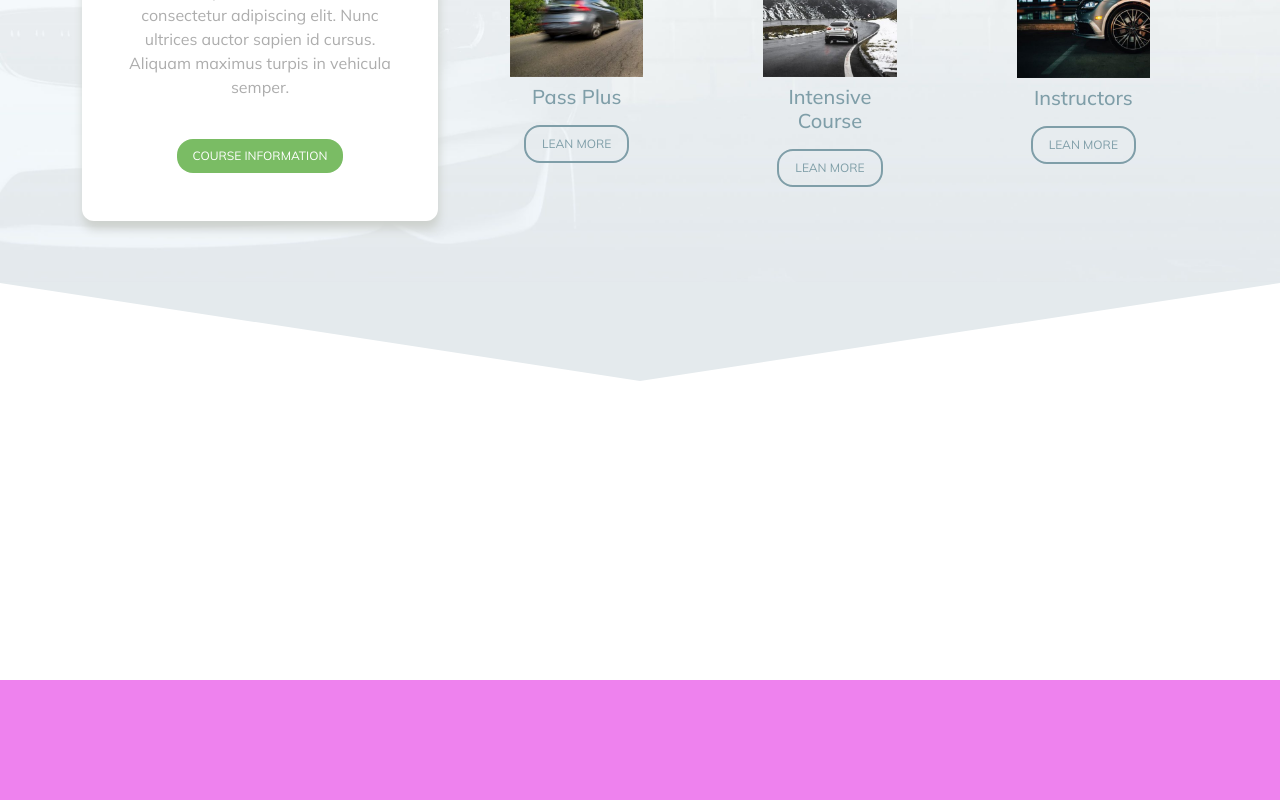
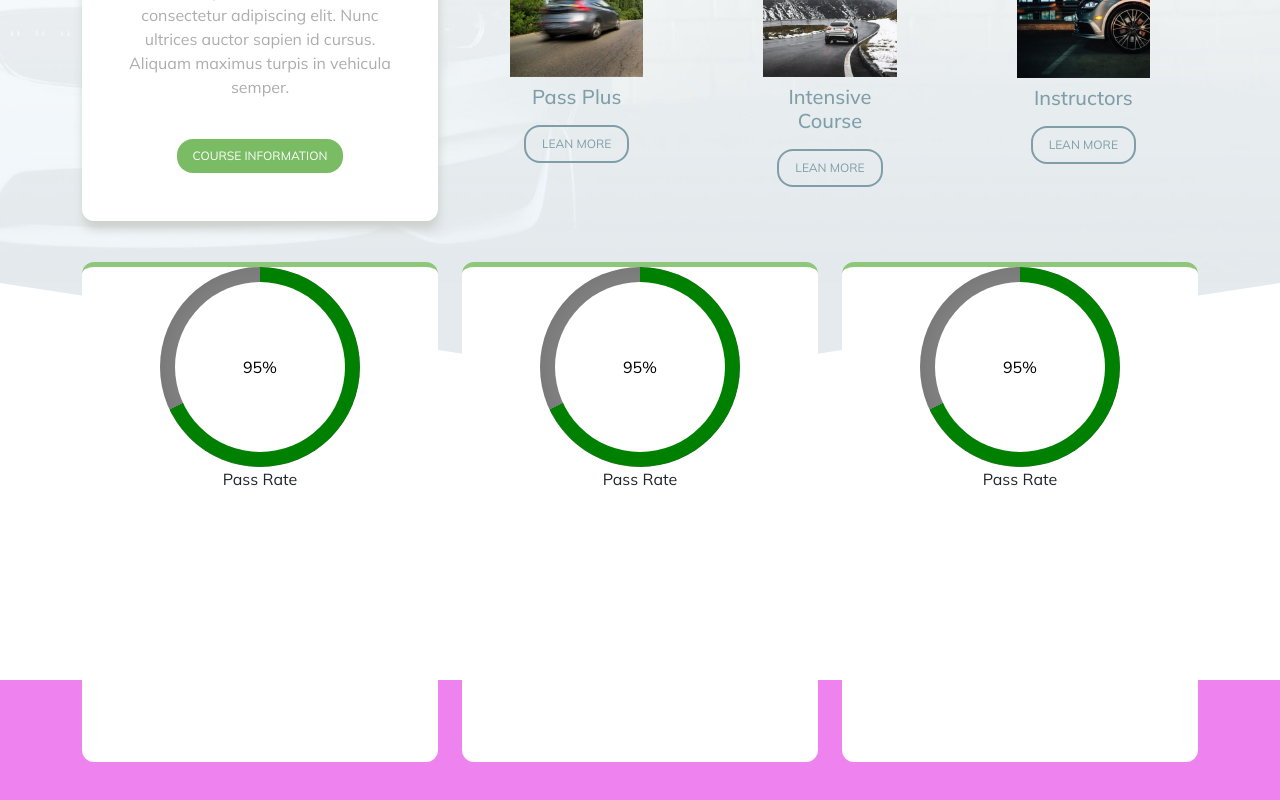
Before and after one commit to Pier98Sa/proj-html-vuejs, a Vue app: page / in a window 1280 px wide. Shown: the part 1277-2077 px from the top of the page. Built offline with nearby package versions, Linux system fonts and the light colour scheme.

Commit message:
aggiunta la prima versione dei circle

```diff
--- a/src/App.vue
+++ b/src/App.vue
@@ -54,7 +54,6 @@ export default {
     background-color: $primaryColorButton;
     color: $tertiaryColorButton;
 
-
     &:hover{
       background-color: $secondaryColorButton;
     }
@@ -85,4 +84,7 @@ export default {
   .ms_offset-3{
     margin-top: -1px;
   }
+  .ms_offset-4{
+    margin-top: -120px;
+  }
 </style>
--- a/src/components/MyMain.vue
+++ b/src/components/MyMain.vue
@@ -3,6 +3,7 @@
         <FormSection />
         <MyCTA />
         <MyCourses />
+        <MySeparator />
         <MyStatistics />
 
     </main>
@@ -13,6 +14,7 @@
 import FormSection from './partials/FormSection.vue'
 import MyCTA from './partials/MyCTA.vue'
 import MyCourses from './partials/MyCourses.vue'
+import MySeparator from './partials/MySeparator.vue'
 import MyStatistics from './partials/MyStatistics.vue'
 
 export default {
@@ -21,6 +23,7 @@ export default {
         FormSection,
         MyCTA,
         MyCourses,
+        MySeparator,
         MyStatistics
     }
 
--- /dev/null
+++ b/src/components/partials/MySeparator.vue
@@ -0,0 +1,22 @@
+<template>
+  <div class="Separator ms_offset-3">
+  </div>
+</template>
+
+<script>
+export default {
+    name:'MySeparator'
+
+}
+</script>
+
+<style lang="scss" scoped>
+
+.Separator{
+  height: 100px;
+  background-image: url(../../assets/driving-triangle.svg);
+  background-repeat: no-repeat;
+  background-size: cover;
+}
+
+</style>
--- a/src/components/partials/MyStatistics.vue
+++ b/src/components/partials/MyStatistics.vue
@@ -1,23 +1,202 @@
 <template>
-  <div class="Statistics ms_offset-3">
+  <div class="Statistics">
+    <div class="container-xl ms_offset-4">
+      <div class="row">
+        <div class="col-4">
+          <div class="box d-flex flex-column align-items-center">
+             <div id="circle-loader-wrap">
+              <div class="center d-flex justify-content-center align-items-center">
+                <span>95%</span>
+              </div>
+              <div class="inner">
+                <div class="left-wrap">
+                    <div class="loader"></div>
+                </div>
+                <div class="right-wrap">
+                    <div class="loader"></div>
+                </div>
+              </div>
+
+            </div>
+
+            <span>Pass Rate</span>
+          </div>
+
+
+        </div>
+
+        <div class="col-4">
+          <div class="box d-flex flex-column align-items-center">
+             <div id="circle-loader-wrap">
+              <div class="center d-flex justify-content-center align-items-center">
+                <span>95%</span>
+              </div>
+              <div class="inner">
+                <div class="left-wrap">
+                    <div class="loader"></div>
+                </div>
+                <div class="right-wrap">
+                    <div class="loader"></div>
+                </div>
+              </div>
+
+            </div>
+
+            <span>Pass Rate</span>
+          </div>
+
+
+        </div>
+
+        <div class="col-4">
+          <div class="box d-flex flex-column align-items-center">
+             <div id="circle-loader-wrap">
+              <div class="center d-flex justify-content-center align-items-center">
+                <span>95%</span>
+              </div>
+              <div class="inner">
+                <div class="left-wrap">
+                    <div class="loader"></div>
+                </div>
+                <div class="right-wrap">
+                    <div class="loader"></div>
+                </div>
+              </div>
+
+            </div>
+
+            <div class="big">
+              <div class="inner-big">
+              </div>
+
+            </div>
+
+            <span>Pass Rate</span>
+          </div>
+
+
+        </div>
+
+      </div>
+
+    </div>
   </div>
 </template>
 
 <script>
 export default {
-    name:'MyStatistics'
+  name:'MyStatistics'
 
 }
 </script>
 
 <style lang="scss" scoped>
+  .box{
+    border-top: 5px solid #8ec67a ;
+    border-radius: 12px;
+    background-color: #fff;
+    height: 500px;
 
-.Statistics{
-  height: 100px;
-  background-image: url(../../assets/driving-triangle.svg);
-  background-repeat: no-repeat;
-  background-position: top;
-  background-size: cover;
+
+  }
+
+  //preso spunto da questa risposta su stackoverflow https://stackoverflow.com/a/48372346
+
+  //creo il cerchio che mi farà da wrap
+  #circle-loader-wrap {
+  overflow: hidden;
+  position: relative;
+  width: 200px;
+  height: 200px;
+  box-shadow: 0px 0px 20px rgba(0, 0, 0, 0.1)inset;
+  background-color: grey;
+  border-radius: 200px;
+
+}
+#circle-loader-wrap .center{
+  background-color:white;
+  width: 170px;
+  height: 170px;
+  border-radius:50%;
+  position:absolute;
+  top:15px;
+  left:15px;
+  color:black;
+  z-index:998;
 }
 
+.inner{
+  position:absolute;
+  height:100%;
+  width:100%;
+  top:0;
+  left:0;
+  transform: rotate(180deg);
+}
+.inner div{
+  overflow: hidden;
+  position: absolute;
+  width: 50%;
+  height: 100%;
+}
+
+#circle-loader-wrap .loader {
+        position: absolute;
+        left: 100%;
+        top: 0;
+        width: 100%;
+        height: 100%;
+        border-radius: 1000px;
+        background-color: green;
+    }
+
+    #circle-loader-wrap .left-wrap {
+        left: 0;
+    }
+
+    #circle-loader-wrap .left-wrap .loader {
+        border-top-left-radius: 0;
+        border-bottom-left-radius: 0;
+        transform-origin: 0 50% 0;
+        animation: loading-left 5s forwards linear;
+    }
+
+    #circle-loader-wrap .right-wrap {
+        left: 50%;
+    }
+
+    #circle-loader-wrap .right-wrap .loader {
+        left: -100%;
+        border-bottom-right-radius: 0;
+        border-top-right-radius: 0;
+        transform-origin: 100% 50% 0;
+        animation: loading-right 5s forwards linear;
+    }
+
+    @keyframes loading-left {
+        0% {
+            transform: rotate(0deg);
+        }
+        25%, 100% {
+            transform: rotate(180deg);
+        }
+    }
+
+    @keyframes loading-right {
+        0%, 25% {
+            transform: rotate(0deg);
+        }
+        50%, 100% {
+/*          the following is for the second half of the cicrle */
+/*          180deg means one half of the cicle or 50% of the cicle */
+/*          So, 1% is gonna be 180/50 = 3.6deg */
+/*          If you want 68%, then you have 18% left for the second half of the circle */
+/*          To get 18%: 18x3.6 = 64.8deg */
+            transform: rotate(64.8deg);
+/*          Note: The transformation will happen between 25% and 50% of the total time which is 5 seconds in this case; So, it's gonna take 1.25 seconds. */
+/*          In other words, it will take the same amount of time as for the first half of the circle which will make the transformation in the second half appear to be slower because it has the same time to cover a much shorter distance */
+/*          Between 50% and 100% nothing happens. */
+/*          That's your "pause" in this animation although technically it's not a pause. */
+        }
+    }
 </style>
```
